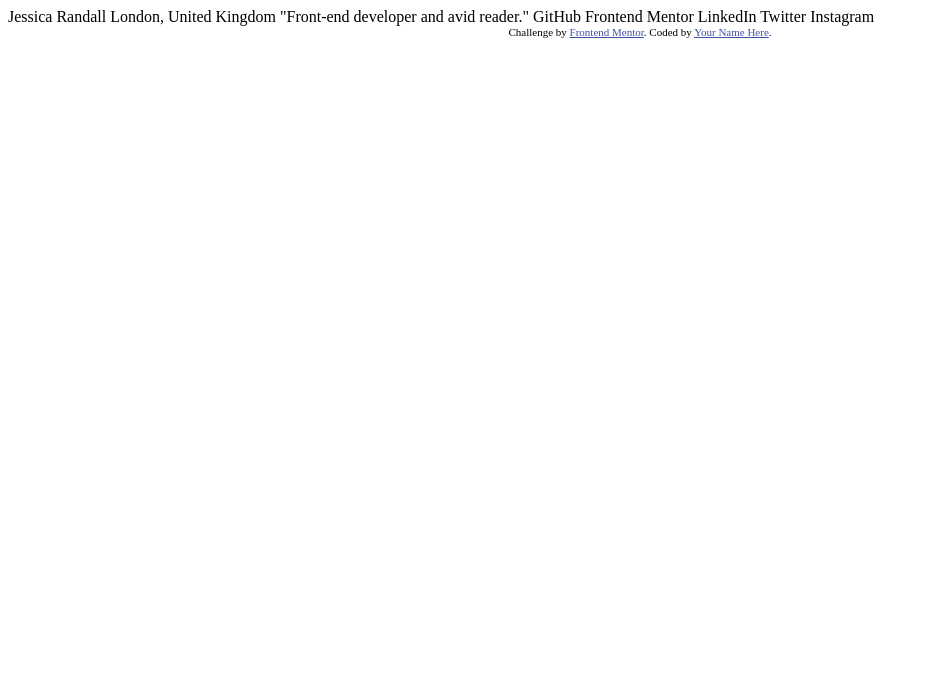
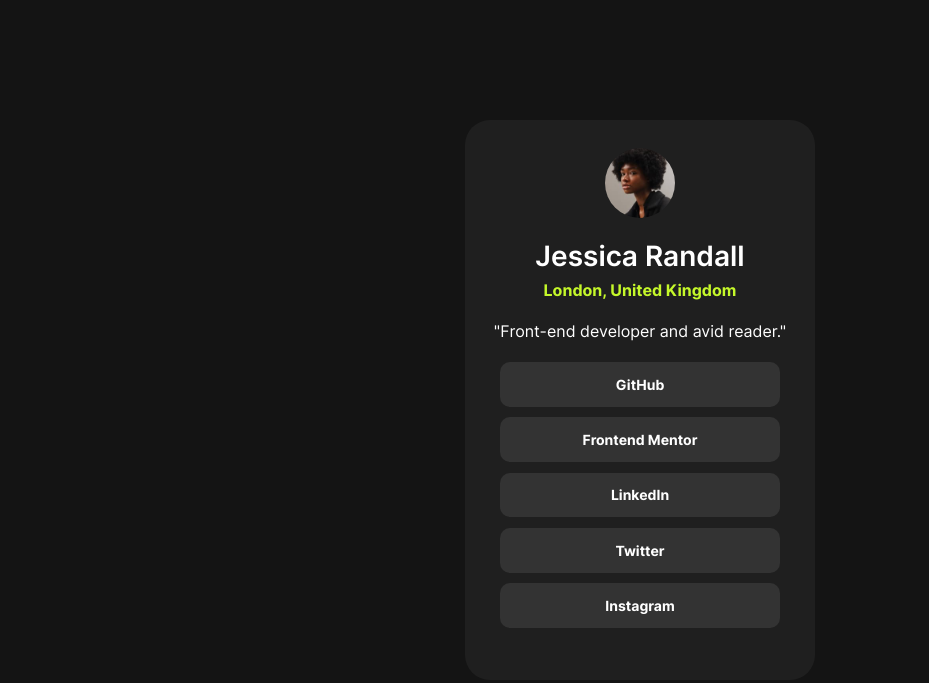
Before and after one commit to D-One-Dev/frontendMentorLinksProfile, a plain HTML site: page index.html in a window 1280 px wide. Shown: the whole page, without its empty margins (0-929 px from the left). Drawn offline with Linux system fonts and the light colour scheme.

Commit message:
Added html markup and css styles

```diff
--- a/index.html
+++ b/index.html
@@ -5,30 +5,23 @@
   <meta name="viewport" content="width=device-width, initial-scale=1.0"> <!-- displays site properly based on user's device -->
 
   <link rel="icon" type="image/png" sizes="32x32" href="./assets/images/favicon-32x32.png">
+  <link rel="stylesheet" href="./styles.css">
 
   <title>Frontend Mentor | Social links profile</title>
-
-  <!-- Feel free to remove these styles or customise in your own stylesheet 👍 -->
-  <style>
-    .attribution { font-size: 11px; text-align: center; }
-    .attribution a { color: hsl(228, 45%, 44%); }
-  </style>
 </head>
 <body>
-
-  Jessica Randall
-  London, United Kingdom
-  "Front-end developer and avid reader."
-
-  GitHub
-  Frontend Mentor
-  LinkedIn
-  Twitter
-  Instagram
-
-  <div class="attribution">
-    Challenge by <a href="https://www.frontendmentor.io?ref=challenge" target="_blank">Frontend Mentor</a>.
-    Coded by <a href="#">Your Name Here</a>.
-  </div>
+  <main>
+    <div class="main-panel">
+      <img class="person-avatar" src="./assets/images/avatar-jessica.jpeg" alt="Person's avatar">
+      <h1 class="person-name">Jessica Randall</h1>
+      <h2 class="person-location">London, United Kingdom</h2>
+      <h3 class="person-quote">"Front-end developer and avid reader."</h3>
+      <button class="social-button">GitHub</button>
+      <button class="social-button">Frontend Mentor</button>
+      <button class="social-button">LinkedIn</button>
+      <button class="social-button">Twitter</button>
+      <button class="social-button">Instagram</button>
+    </div>
+  </main>
 </body>
 </html>
--- /dev/null
+++ b/styles.css
@@ -0,0 +1,106 @@
+@font-face {
+    font-family: "Inter";
+    src: url(./assets/fonts/Inter-VariableFont_slnt\,wght.ttf);
+}
+
+* {
+    box-sizing: border-box;
+    margin: 0;
+    padding: 0;
+
+    --green: hsl(75, 94%, 57%);
+    --Grey-700: hsl(0, 0%, 20%);
+    --Grey-800: hsl(0, 0%, 12%);
+    --Grey-900: hsl(0, 0%, 8%);
+
+    font-family: "Inter";
+    font-size: 14px;
+}
+
+body {
+    width: 100vw;
+    height: 100vh;
+    background-color: var(--Grey-900);
+
+    display: flex;
+    flex-direction: column;
+    align-items: center;
+    justify-content: center;
+}
+
+.main-panel {
+    width: 25vw;
+    min-width: 350px;
+    max-width: 480px;
+    height: 70vh;
+    background-color: var(--Grey-800);
+    border-radius: 25px;
+
+    display: flex;
+    flex-direction: column;
+    align-items: center;
+}
+
+.person-avatar {
+    width: 20%;
+    height: auto;
+    margin-top: 8%;
+    border-radius: 50%;
+}
+
+.person-name {
+    color: white;
+    font-weight: 600;
+    font-size: 28px;
+    margin-top: 6%;
+
+    @media (max-width: 480px){
+        font-size: 22px;
+    }
+}
+
+.person-location {
+    color: var(--green);
+    font-size: 16px;
+    margin-top: 2%;
+
+    @media (max-width: 480px){
+        font-size: 14px;
+    }
+}
+
+.person-quote {
+    color: white;
+    font-weight: 400;
+    font-size: 16px;
+    margin-top: 6%;
+
+    @media (max-width: 480px){
+        font-size: 14px;
+    }
+}
+
+.social-button {
+    background-color: var(--Grey-700);
+    border: none;
+    width: 80%;
+    height: 8%;
+    border-radius: 10px;
+    margin-top: 3%;
+    color: white;
+    font-weight: 700;
+}
+
+.social-button:first-of-type {
+    margin-top: 6%;
+}
+
+.social-button:hover {
+    color: var(--green);
+    cursor: pointer;
+}
+
+.social-button:focus {
+    color: var(--green);
+    cursor: pointer;
+}
```
